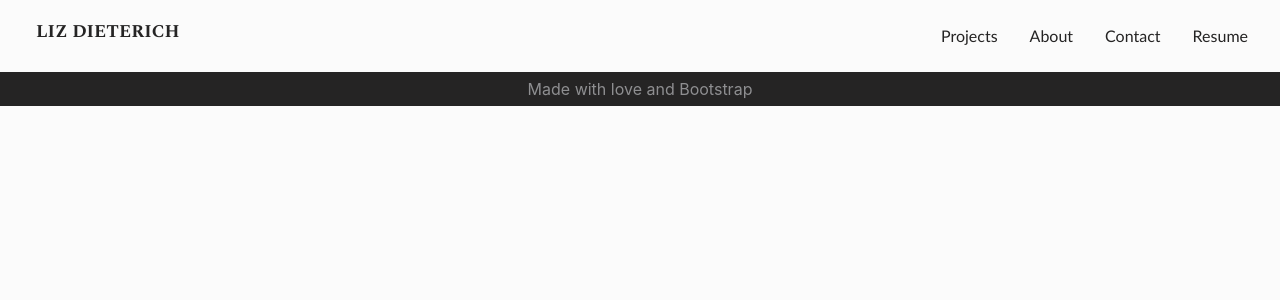
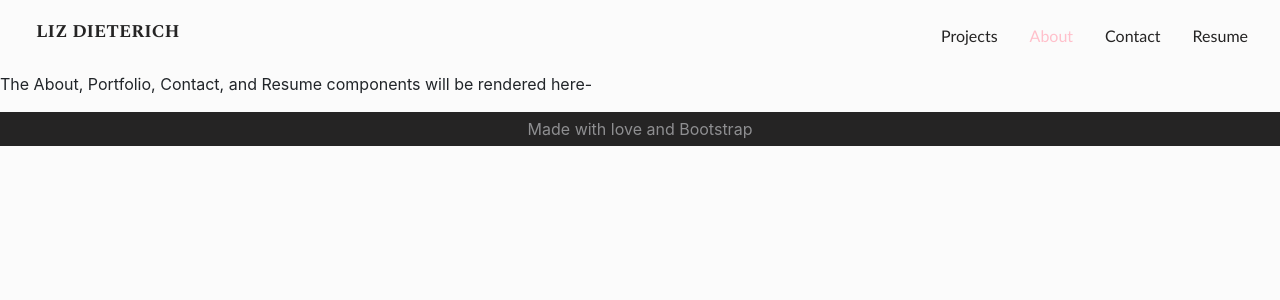
Before and after one commit to dieterichelizabeth/React-Portfolio, a React (Create React App) app: page / in a window 1280 px wide. Shown: the top 300 px of the page. Built offline with nearby package versions, Linux system fonts and the light colour scheme.

Commit message:
Change nav-link color on click

```diff
--- a/src/App.js
+++ b/src/App.js
@@ -1,8 +1,12 @@
-import React from "react";
+import React, { useState } from "react";
+import Main from "./components/Main";
 import Footer from "./components/Footer";
 import "./App.css";
 
 function App() {
+  // Set the current page as the value of "state"
+  const [currentPage, SetCurrentPate] = useState("About");
+
   // Nav Links
   const navLinks = [
     { name: "Projects", href: "#projects" },
@@ -10,6 +14,8 @@ function App() {
     { name: "Contact", href: "#contact" },
     { name: "Resume", href: "#resume" },
   ];
+
+  const navHandler = (name) => SetCurrentPate(name);
 
   return (
     <div>
@@ -19,14 +25,26 @@ function App() {
         </div>
         <div className="nav-links">
           <ul>
-            {navLinks.map((navLink) => (
-              <li>
-                <a href={navLink.href}>{navLink.name}</a>
+            {navLinks.map((link) => (
+              <li key={link.name}>
+                <a
+                  href={link.href}
+                  onClick={() => {
+                    navHandler(link.name);
+                  }}
+                  className={
+                    currentPage === link.name ? "navActive" : "navInactive"
+                  }
+                >
+                  {link.name}
+                </a>
               </li>
             ))}
           </ul>
         </div>
       </nav>
+
+      <Main />
 
       <Footer />
     </div>
@@ -37,6 +55,6 @@ export default App;
 
 // Define the nav bar links - Done
 // Map to display navbar - Done
-// Add event listener/click handler change
+// Add event listener/click handler change - Done
 // Pass the variable to the "Main component" for condintional rendering
 // Add conditional styling
--- a/src/index.css
+++ b/src/index.css
@@ -72,11 +72,14 @@ nav h1 {
   display: block;
   text-decoration: none;
   padding: 16px;
-  color: #252424ff;
 }
 
 .nav-links li:hover {
   text-decoration: underline;
+}
+
+.navInactive {
+  color: #252424ff;
 }
 
 .navActive {
```
